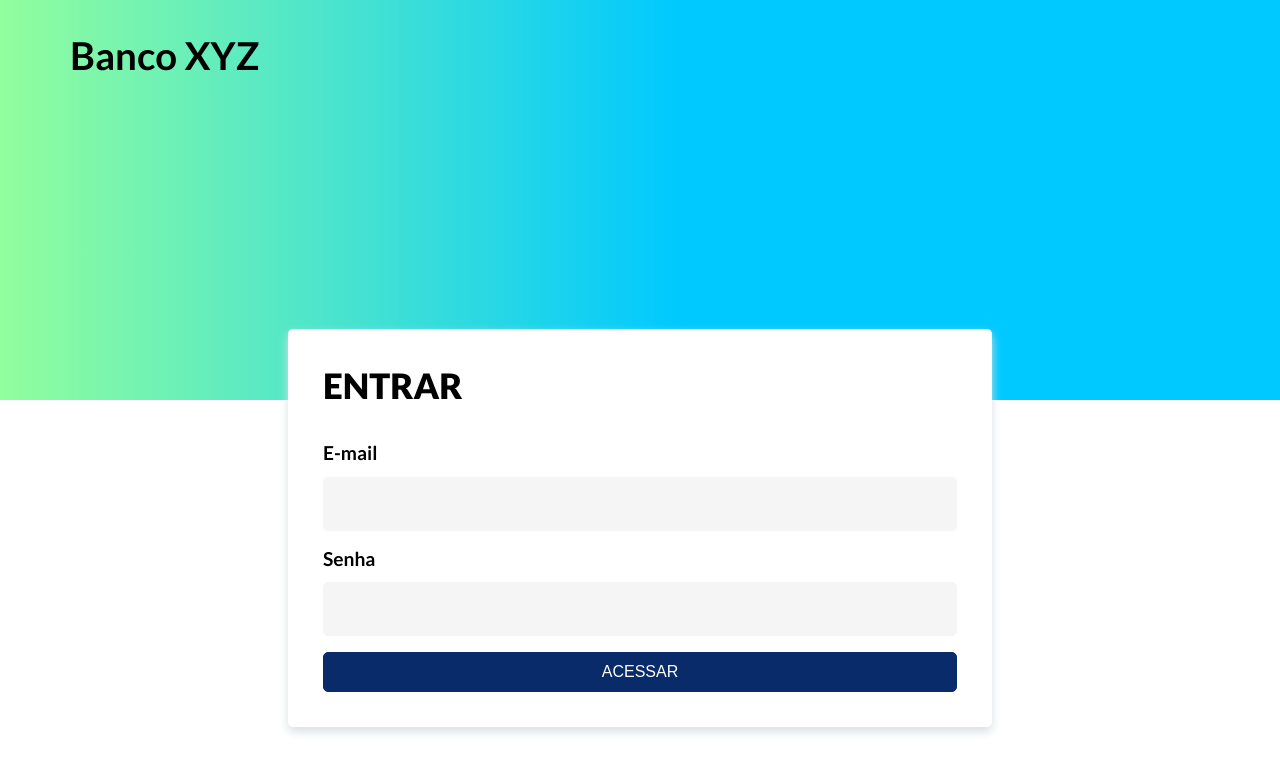
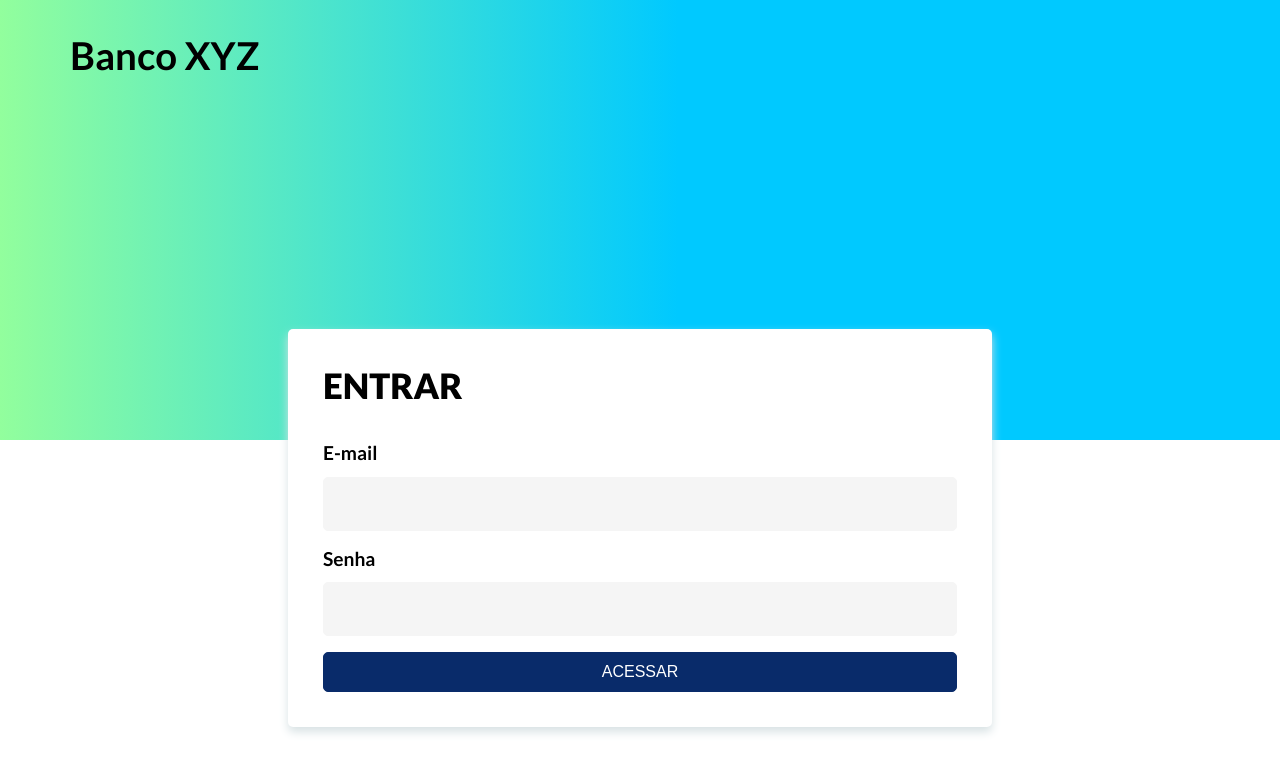
Before and after one commit to disabela-maria20/react-banco-topaz-app, a React (Vite) app: page / in a window 1280 px wide. Shown: the top 772 px of the page. Built offline with nearby package versions, Linux system fonts and the light colour scheme.

Commit message:
style: ajuste de estilo

```diff
--- a/src/ui/Bg/Bg.module.scss
+++ b/src/ui/Bg/Bg.module.scss
@@ -8,7 +8,7 @@
     position: absolute;
     top: 0;
     width: 100%;
-    height: 50dvb;
+    height: 55dvb;
     background: linear-gradient(90deg, $mint-green 0%, $sky-blue 53%);
     z-index: -1;
 
```
